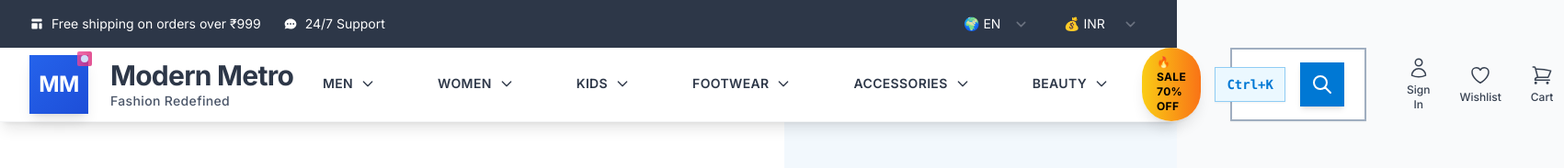
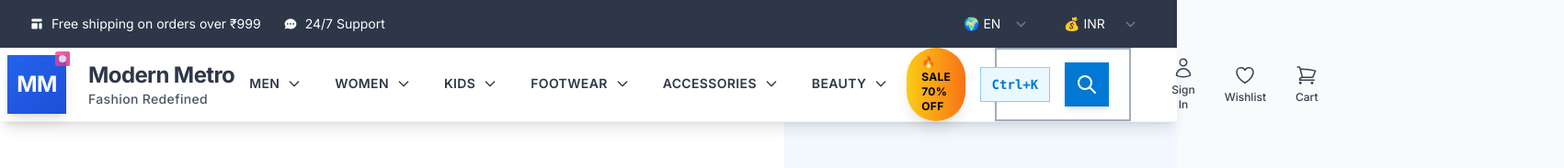
Before and after one commit to SuyashMishr/Fashion_ECommerce, a React (Vite) app in the folder frontend/: page / in a window 1280 px wide. Shown: the top 183 px of the page at 92% size, 1701 px wide, since content can reach past the window. Built offline with nearby package versions, Linux system fonts and the light colour scheme.

Commit message:
Upadted Header UI

```diff
--- a/frontend/src/components/common/Header/Header.tsx
+++ b/frontend/src/components/common/Header/Header.tsx
@@ -96,11 +96,15 @@ const Header: React.FC = () => {
       </div>
 
       {/* Main Navigation Header */}
+
       <header className="bg-white shadow-lg sticky top-0 z-50">
         {/* Main Header */}
-        <div className="border-b border-gray-100">
-        <div className="max-w-7xl mx-auto px-4 sm:px-6 lg:px-8">
-          <div className="flex justify-between items-center h-20">
+        <div className="border-b border-gray-100 flex items-center justify-between">
+      <div className="w-full px-2">
+
+
+     <div className="flex items-center justify-between h-20">
+
             {/* Modern Metro Logo - Metro Design Language */}
             <div className="flex-shrink-0">
               <Link to="/" className="flex items-center group">
@@ -120,7 +124,7 @@ const Header: React.FC = () => {
                 </div>
                 <div className="ml-6">
                   <div className="flex items-center">
-                    <span className="text-3xl font-black text-gray-800 tracking-tight" style={{ fontFamily: 'Inter, Segoe UI, sans-serif', color: '#2D3748' }}>
+                    <span className="text-2xl font-black text-gray-800 tracking-tight" style={{ fontFamily: 'Inter, Segoe UI, sans-serif', color: '#2D3748' }}>
                       Modern Metro
                     </span>
                   </div>
@@ -137,7 +141,7 @@ const Header: React.FC = () => {
                 <div key={category.name} className="relative group">
                   <Link
                     to={category.link}
-                    className="px-8 py-4 text-sm font-semibold text-gray-800 hover:text-white hover:bg-blue-600 transition-all duration-200 uppercase tracking-wide flex items-center border-b-2 border-transparent hover:border-blue-600"
+                    className="px-4 py-4 text-sm font-semibold text-gray-800 hover:text-white hover:bg-blue-600 transition-all duration-200 uppercase tracking-wide flex items-center border-b-2 border-transparent hover:border-blue-600"
                     style={{
                       fontFamily: 'Inter, Segoe UI, sans-serif',
                       color: '#2D3748',
@@ -208,7 +212,7 @@ const Header: React.FC = () => {
                       <div className="mt-6 pt-4 border-t border-gray-200">
                         <Link
                           to={category.link}
-                          className="w-full bg-blue-600 text-white font-bold py-4 px-6 hover:bg-blue-700 transition-colors duration-200 flex items-center justify-center text-sm uppercase tracking-wide"
+                          className="w-full bg-blue-600 text-white font-bold py-4 px-2 hover:bg-blue-700 transition-colors duration-200 flex items-center justify-center text-sm uppercase tracking-wide"
                           style={{
                             backgroundColor: '#0078D4',
                             fontFamily: 'Inter, Segoe UI, sans-serif'
```
